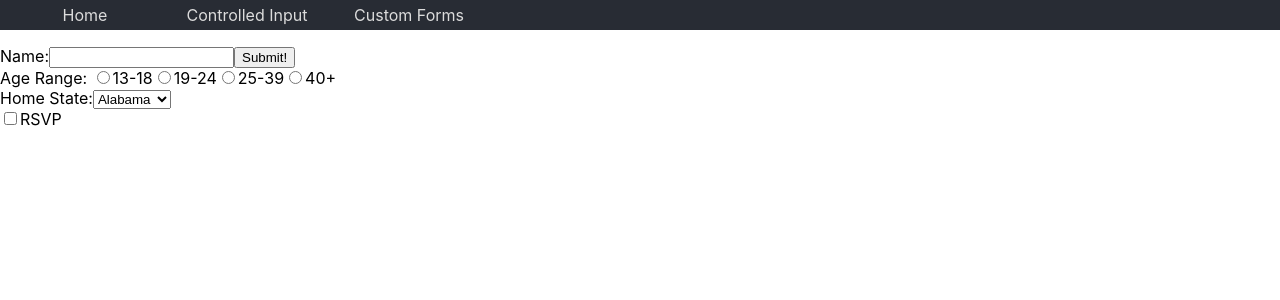
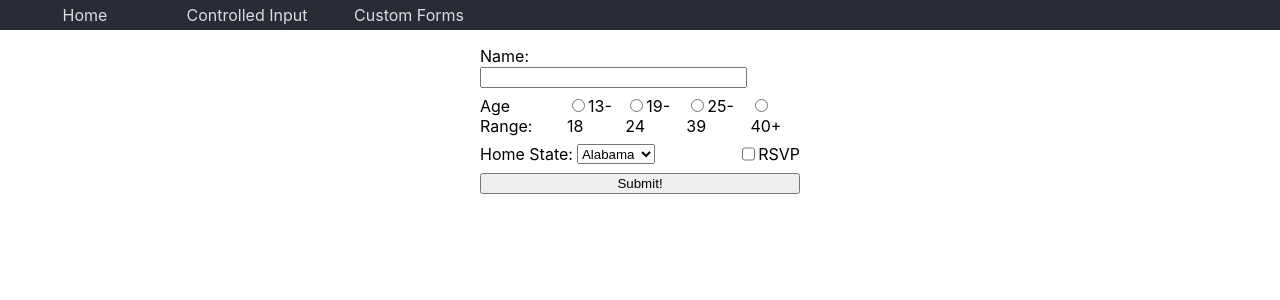
Before and after one commit to vishalicious213/react-test-projects, a React (Create React App) app: page /customforms in a window 1280 px wide. Shown: the top 300 px of the page. Built offline with nearby package versions, Linux system fonts and the light colour scheme.

Commit message:
styled custom-forms

```diff
--- a/src/App.css
+++ b/src/App.css
@@ -102,3 +102,49 @@
 #controlled-inputs > form > button {
   margin: .25rem;
 }
+
+/* CUSTOM FORMS */
+
+#custom-forms {
+  /* border: 1px solid red; */
+  display: flex;
+  flex-direction: column;
+  align-items: center;
+}
+
+#custom-forms > form {
+  /* border: 1px solid blue; */
+  max-width: 20rem;
+}
+
+.form-field {
+  display: flex;
+  margin-bottom: .5rem;
+}
+
+.wide {
+  display: flex;
+  justify-content: space-between;
+}
+
+.field-name {
+  padding-right: .25rem;
+
+}
+
+#custom-forms-name-box {
+  width: 100%;
+}
+
+#custom-forms-name {
+  min-width: 81%;
+  max-width: 100%;
+}
+
+#custom-forms-submit {
+  width: 100%;
+}
+
+.age-range:hover {
+  text-decoration: underline;
+}
--- a/src/components/CustomForms.js
+++ b/src/components/CustomForms.js
@@ -23,36 +23,37 @@ function CustomForms() {
     return (
         <div id='custom-forms'>
             <form>
-                <div>
-                    <label>
-                        Name:
-                        <input type="text" onChange={event => handleChange(event)} />
+                <div className='form-field wide'>
+                    <label id='custom-forms-name-box'>
+                        <span className='field-name'>Name:</span>
+                        <input id='custom-forms-name' type="text" onChange={event => handleChange(event)} />
                     </label>
-                    <button onSubmit={() => handleSubmit()}>Submit!</button>
+                    {/* <button onSubmit={() => handleSubmit()}>Submit!</button> */}
                 </div>
 
-                <div>
-                    <span> Age Range: </span>
-                    <label>
+                <div className='form-field'>
+                    <span className='field-name'>Age Range:</span>
+                    <label className='age-range'>
                         <input type="radio" name="age" value='13-18' onChange={event => handleChange(event)} />
                         13-18
                     </label>
-                    <label>
+                    <label className='age-range'>
                         <input type="radio" name="age" value='19-24' onChange={event => handleChange(event)} />
                         19-24
                     </label>
-                    <label>
+                    <label className='age-range'>
                         <input type="radio" name="age" value='25-39' onChange={event => handleChange(event)} />
                         25-39
                     </label>
-                    <label>
+                    <label className='age-range'>
                         <input type="radio" name="age" value='40+' onChange={event => handleChange(event)} />
                         40+
                     </label>
                 </div>
 
-                <div>
-                    <span>Home State:</span>
+                <div className='wide'>
+                    <label className='form-field'>
+                        <span className='field-name'>Home State:</span>
                         <select id="states" name="states">
                             <option value="Alabama">Alabama</option>
                             <option value="Alaska">Alaska</option>
@@ -60,19 +61,22 @@ function CustomForms() {
                             <option value="Arkansas">Arkansas</option>
                             <option value="Colorado">Colorado</option>
                         </select>
-                </div>
+                    </label>
 
-                <div>
-                    <label>
+                    <label className='form-field'>
+                        {/* <label> */}
                             <input
                                 name="isGoing"
                                 type="checkbox"
                                 checked={false}
                                 onChange={handleInputChange}
                             />
-                        RSVP
+                            <span>RSVP</span>
+                        {/* </label> */}
                     </label>
                 </div>
+
+                <button id='custom-forms-submit' onSubmit={() => handleSubmit()}>Submit!</button>
             </form>
         </div>
     )
```
Lines whose indentation alone changed are shown as unchanged.
